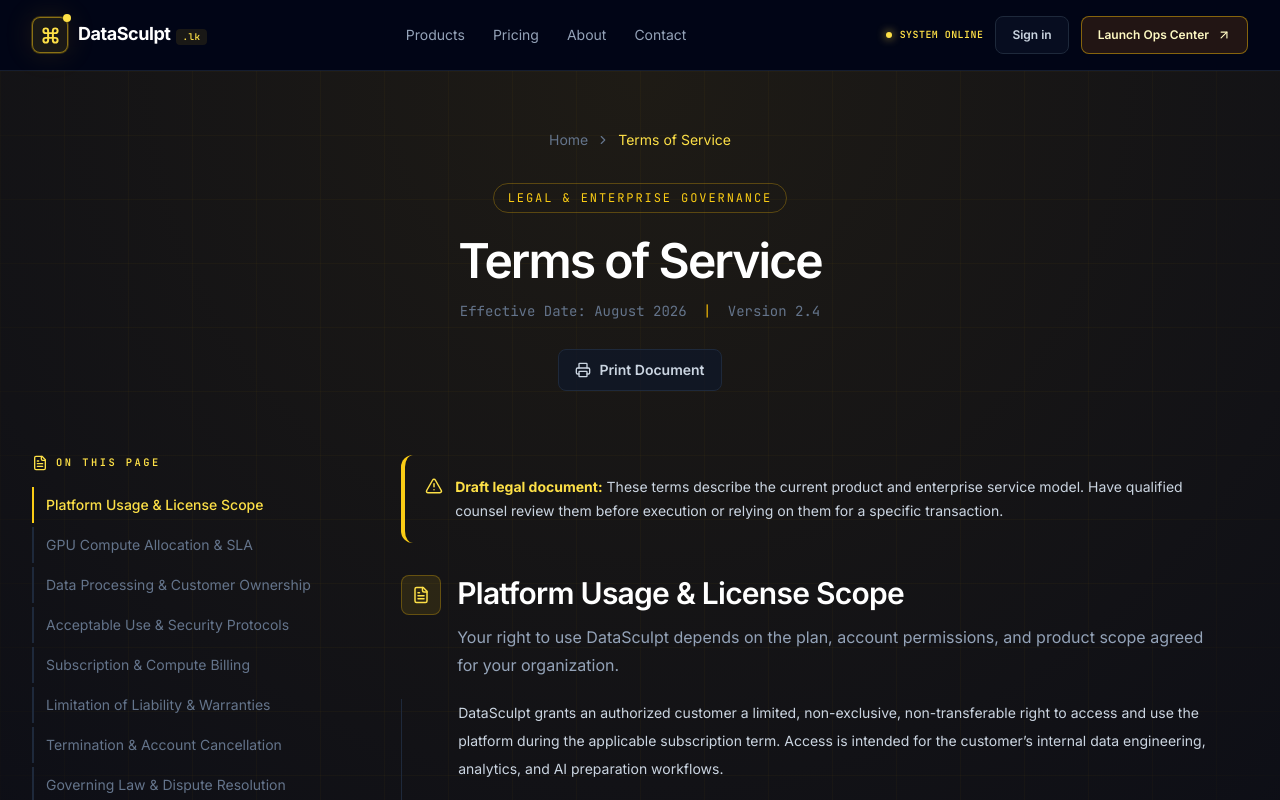
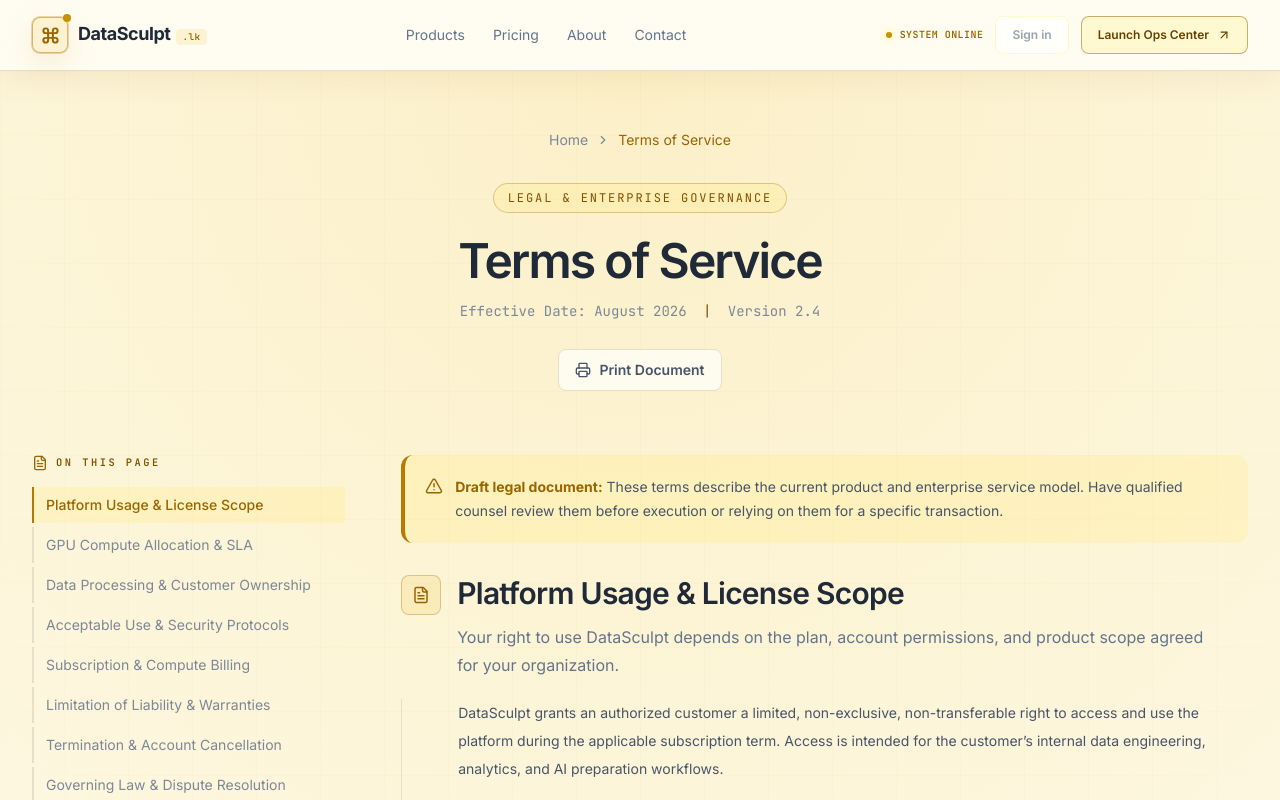
Before and after one commit to ChathuraAt1/datasculpt, a Next.js app: page /terms in a window 1280 px wide. Shown: the top 800 px of the page. Built offline with nearby package versions, Linux system fonts and the light colour scheme.

Commit message:
feat: implement light mode design system and update theme tokens

```diff
--- a/app/globals.css
+++ b/app/globals.css
@@ -2,7 +2,7 @@
 @tailwind components;
 @tailwind utilities;
 
-:root { color-scheme: dark; }
+:root { color-scheme: light; }
 
 * { box-sizing: border-box; }
 
@@ -10,17 +10,17 @@
 
 body {
   min-width: 320px;
-  background: #020617;
-  color: #e2e8f0;
+  background: #fffdf2;
+  color: #334155;
   font-family: var(--font-inter), ui-sans-serif, system-ui, sans-serif;
 }
 
-::selection { background: rgb(234 179 8 / 0.35); color: #fefce8; }
+::selection { background: rgb(234 179 8 / 0.4); color: #3d2500; }
 
 @layer utilities {
   .text-balance { text-wrap: balance; }
   .grid-fade {
-    background-image: linear-gradient(to right, rgb(234 179 8 / 0.18) 1px, transparent 1px), linear-gradient(to bottom, rgb(234 179 8 / 0.18) 1px, transparent 1px);
+    background-image: linear-gradient(to right, rgb(183 121 0 / 0.13) 1px, transparent 1px), linear-gradient(to bottom, rgb(183 121 0 / 0.13) 1px, transparent 1px);
     background-size: 4rem 4rem;
     mask-image: radial-gradient(ellipse 60% 50% at 50% 0%, #000 70%, transparent 100%);
   }
@@ -28,12 +28,54 @@
 
 @layer components {
   .glass-panel {
-    @apply border border-slate-800/90 bg-slate-900/70 backdrop-blur-xl;
+    @apply border border-brand-100/90 bg-white/80 backdrop-blur-xl;
   }
 
   .eyebrow {
-    @apply font-mono text-[0.65rem] font-semibold uppercase tracking-[0.24em] text-brand-300;
+    @apply font-mono text-[0.65rem] font-semibold uppercase tracking-[0.24em] text-brand-500;
   }
+}
+
+/* Light yellow mode compatibility layer for existing page-level utility classes. */
+@layer utilities {
+  .bg-slate-950 { background-color: #fffdf2 !important; }
+  .bg-slate-900 { background-color: #fffef8 !important; }
+  .bg-slate-800 { background-color: #f5eed6 !important; }
+  .bg-slate-950\/60 { background-color: rgb(255 253 242 / 0.78) !important; }
+  .bg-slate-950\/10 { background-color: rgb(255 253 242 / 0.4) !important; }
+  .bg-slate-950\/70 { background-color: rgb(255 253 242 / 0.84) !important; }
+  .bg-slate-950\/80 { background-color: rgb(255 253 242 / 0.9) !important; }
+  .bg-slate-950\/95 { background-color: rgb(255 253 242 / 0.98) !important; }
+  .bg-slate-800\/80 { background-color: rgb(245 238 214 / 0.86) !important; }
+  .bg-slate-900\/50 { background-color: rgb(255 254 248 / 0.72) !important; }
+  .bg-slate-900\/45 { background-color: rgb(255 254 248 / 0.7) !important; }
+  .bg-slate-900\/60 { background-color: rgb(255 254 248 / 0.76) !important; }
+  .bg-slate-900\/70 { background-color: rgb(255 254 248 / 0.8) !important; }
+  .bg-slate-900\/80 { background-color: rgb(255 254 248 / 0.88) !important; }
+  .bg-slate-900\/90 { background-color: rgb(255 254 248 / 0.94) !important; }
+  .bg-slate-950\/90 { background-color: rgb(255 253 242 / 0.94) !important; }
+  .bg-brand-950\/20, .bg-brand-950\/30, .bg-brand-950\/40 { background-color: rgb(255 232 130 / 0.28) !important; }
+  .bg-brand-900\/30 { background-color: rgb(255 232 130 / 0.36) !important; }
+  .bg-brand-800\/40 { background-color: rgb(255 232 130 / 0.46) !important; }
+  .bg-brand-500\/10, .bg-brand-400\/10 { background-color: rgb(234 179 8 / 0.13) !important; }
+  .bg-brand-500\/20, .bg-brand-500\/30, .bg-brand-500\/50, .bg-brand-500\/60 { background-color: rgb(234 179 8 / 0.18) !important; }
+  .border-slate-700, .border-slate-800, .border-slate-800\/70, .border-slate-800\/80, .border-slate-800\/90 { border-color: #e7dfc7 !important; }
+  .divide-slate-800 > :not([hidden]) ~ :not([hidden]) { border-color: #e7dfc7 !important; }
+  .text-white { color: #1f2937 !important; }
+  .text-slate-100 { color: #334155 !important; }
+  .text-slate-200 { color: #334155 !important; }
+  .text-slate-300 { color: #475569 !important; }
+  .text-slate-400 { color: #64748b !important; }
+  .text-slate-500 { color: #7c8798 !important; }
+  .text-slate-600 { color: #9aa3b2 !important; }
+  .text-slate-700, .text-slate-800 { color: #64748b !important; }
+  .text-slate-950 { color: #2d2105 !important; }
+  .text-brand-200 { color: #805200 !important; }
+  .text-brand-300 { color: #9a6500 !important; }
+  .text-brand-400, .text-brand-500 { color: #805200 !important; }
+  [class*="from-brand-200"] { --tw-gradient-from: #805200 var(--tw-gradient-from-position) !important; }
+  [class*="via-brand-400"] { --tw-gradient-to: rgb(183 121 0 / 0) var(--tw-gradient-to-position) !important; --tw-gradient-stops: var(--tw-gradient-from), #b77900 var(--tw-gradient-via-position), var(--tw-gradient-to) !important; }
+  [class*="to-brand-300"] { --tw-gradient-to: #9a6500 var(--tw-gradient-to-position) !important; }
 }
 
 @media print {
--- a/components/layout/Navbar.tsx
+++ b/components/layout/Navbar.tsx
@@ -35,7 +35,7 @@
 
   useEffect(() => { setMenuOpen(false); }, [pathname]);
 
-  return <header className="relative z-30 border-b border-slate-800/70 bg-slate-950/80 backdrop-blur-xl">
+  return <header className="sticky top-0 z-50 border-b border-slate-800/70 bg-slate-950/80 backdrop-blur-xl shadow-[0_8px_30px_rgba(154,101,0,0.08)]">
     <div className="mx-auto flex max-w-7xl items-center justify-between px-5 py-4 lg:px-8">
       <Link href="/" className="group flex shrink-0 items-center gap-2.5" aria-label="DataSculpt home">
         <span className="relative grid h-9 w-9 place-items-center rounded-lg border border-brand-400/50 bg-brand-400/10 text-brand-300 shadow-brand transition group-hover:border-brand-300">
--- a/components/ui/Button.tsx
+++ b/components/ui/Button.tsx
@@ -10,12 +10,12 @@
 
 const variants = {
   primary: 'border border-brand-300/70 bg-brand-500 text-slate-950 shadow-brand hover:bg-brand-300',
-  secondary: 'border border-brand-500/50 bg-brand-900/30 text-brand-100 hover:border-brand-300/90 hover:bg-brand-800/40',
-  ghost: 'border border-slate-800 bg-slate-900/50 text-slate-300 hover:border-brand-500/60 hover:text-brand-200',
+  secondary: 'border border-brand-500/50 bg-brand-100/70 text-brand-700 hover:border-brand-300/90 hover:bg-brand-100',
+  ghost: 'border border-brand-100 bg-white/70 text-slate-600 hover:border-brand-500/60 hover:text-brand-700',
 };
 
 export function Button({ children, href, variant = 'primary', className = '' }: ButtonProps) {
-  const classes = `inline-flex items-center justify-center gap-2 rounded-lg px-4 py-2.5 text-sm font-semibold transition duration-200 focus-visible:outline-none focus-visible:ring-2 focus-visible:ring-brand-300 focus-visible:ring-offset-2 focus-visible:ring-offset-slate-950 ${variants[variant]} ${className}`;
+  const classes = `inline-flex items-center justify-center gap-2 rounded-lg px-4 py-2.5 text-sm font-semibold transition duration-200 focus-visible:outline-none focus-visible:ring-2 focus-visible:ring-brand-300 focus-visible:ring-offset-2 focus-visible:ring-offset-[#fffdf2] ${variants[variant]} ${className}`;
 
   if (href) return <Link href={href} className={classes}>{children}</Link>;
   return <button className={classes}>{children}</button>;
--- a/tailwind.config.ts
+++ b/tailwind.config.ts
@@ -5,21 +5,22 @@
   theme: {
     extend: {
       colors: {
-        midnight: '#0a0f1d',
-        ink: '#020617',
-        panel: '#0f172a',
-        line: '#1e293b',
+        midnight: '#fff9df',
+        ink: '#fffdf2',
+        panel: '#fffef8',
+        line: '#e7dfc7',
         brand: {
-          50: '#fefce8',
-          100: '#fef9c3',
-          200: '#fef08a',
-          300: '#fde047',
-          400: '#facc15',
-          500: '#eab308',
-          600: '#ca8a04',
-          700: '#a16207',
-          800: '#854d0e',
-          900: '#713f12',
+          50: '#fffef3',
+          100: '#fff8c4',
+          200: '#f9df70',
+          300: '#c99000',
+          400: '#b77900',
+          500: '#9a6500',
+          600: '#805200',
+          700: '#684100',
+          800: '#513200',
+          900: '#3d2500',
+          950: '#291900',
         },
       },
       fontFamily: {
@@ -27,11 +28,11 @@
         mono: ['var(--font-mono)', 'ui-monospace', 'SFMono-Regular', 'monospace'],
       },
       boxShadow: {
-        brand: '0 0 0 1px rgb(234 179 8 / 0.24), 0 0 30px rgb(234 179 8 / 0.14)',
-        panel: '0 18px 70px rgb(0 0 0 / 0.28)',
+        brand: '0 0 0 1px rgb(183 121 0 / 0.28), 0 10px 30px rgb(183 121 0 / 0.14)',
+        panel: '0 18px 70px rgb(120 90 20 / 0.12)',
       },
       backgroundImage: {
-        'hero-radial': 'radial-gradient(circle at 50% 0%, rgb(234 179 8 / 0.12), transparent 42%)',
+        'hero-radial': 'radial-gradient(circle at 50% 0%, rgb(234 179 8 / 0.18), transparent 44%)',
       },
     },
   },
```
